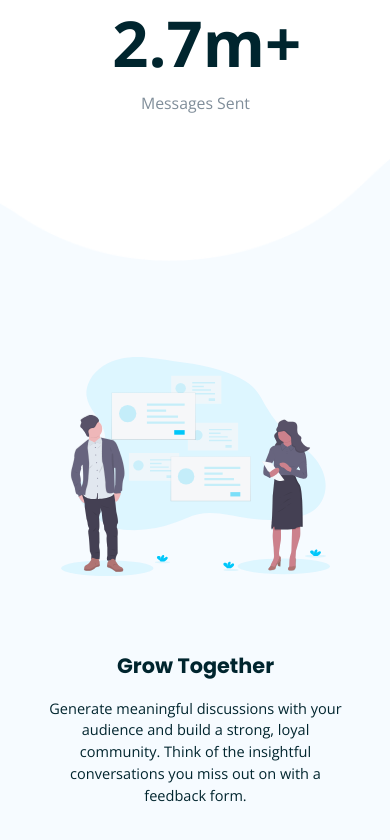
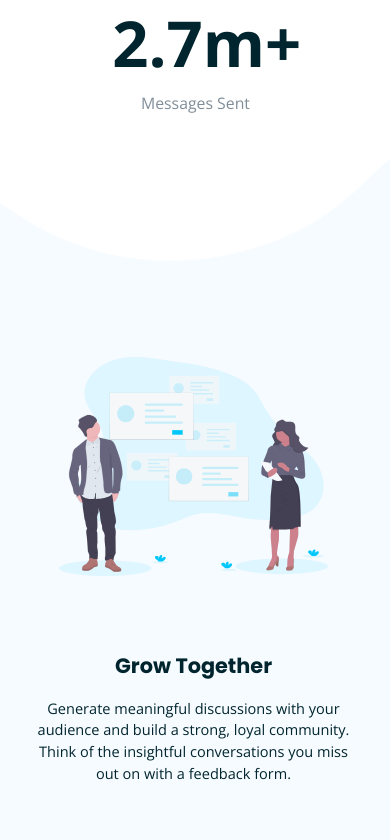
Before and after one commit to 0x41-li/huddle-landing-page-with-curved--sections, a React (Create React App) app: page / in a window 390 px wide. Shown: the part 1142-1982 px from the top of the page. Built offline with nearby package versions, Linux system fonts and the light colour scheme.

Commit message:
Modify padding on the mobile devices

```diff
--- a/src/scss/first-section.scss
+++ b/src/scss/first-section.scss
@@ -27,7 +27,7 @@
 }
 
 .first-section__row {
-  padding: 96px 47px 71px 48px;
+  padding: 96px 29px 71px 26px;
 
   background: #f6fbff;
 
```
